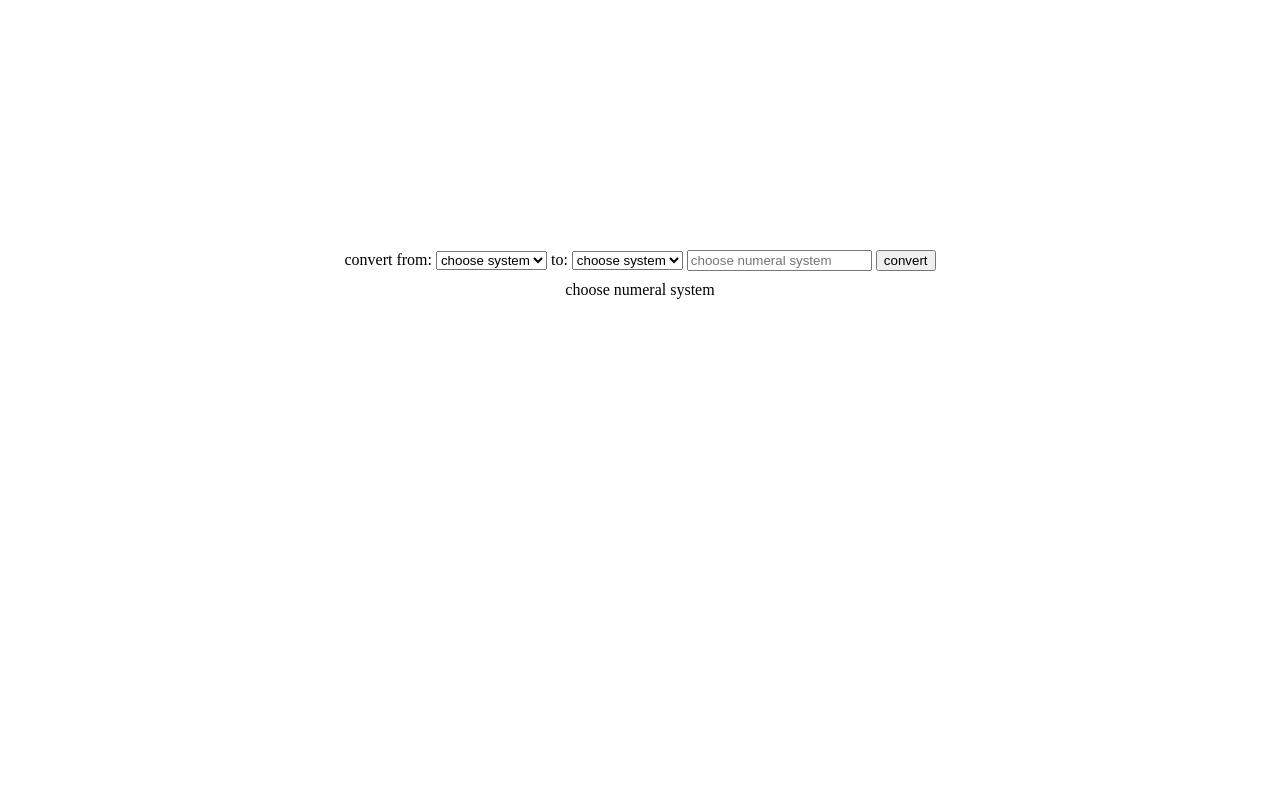
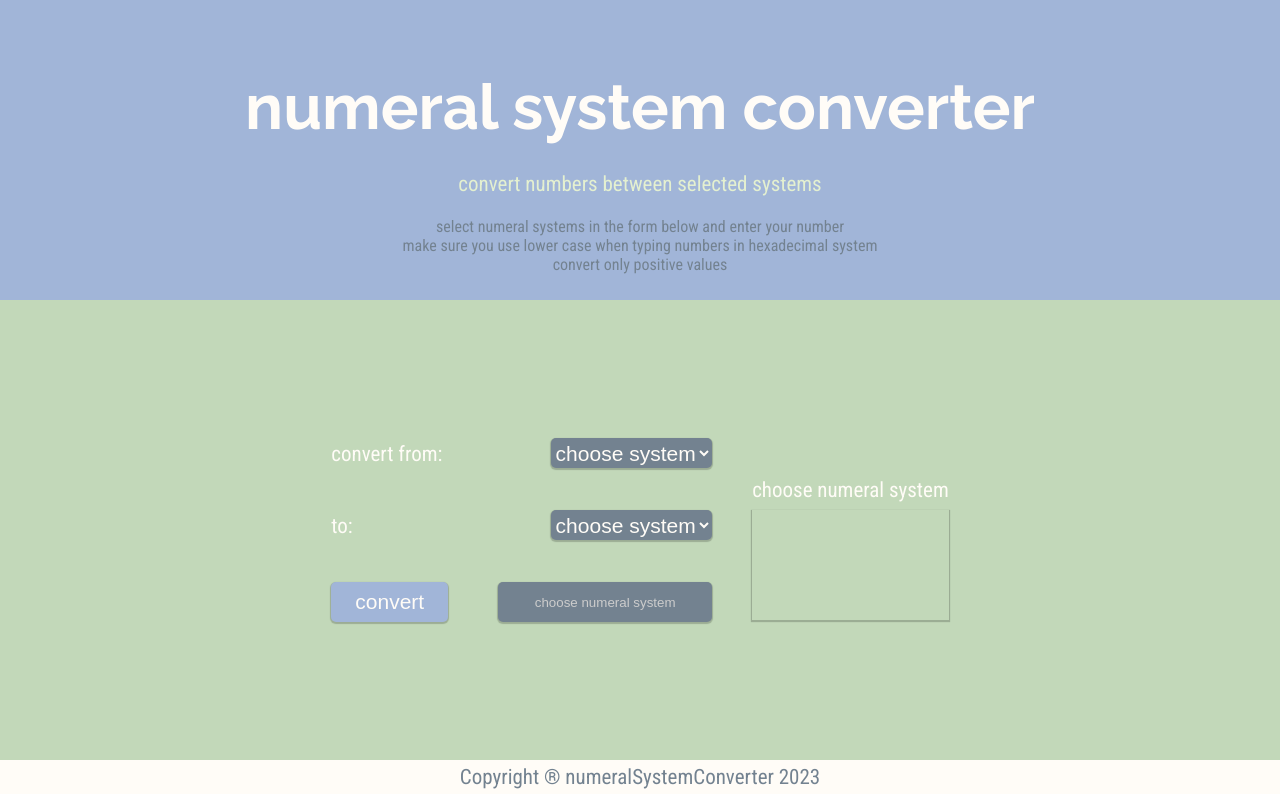
Before and after one commit to stepnicky/numeralSystemConverter, a website: page src/index.html in a window 1280 px wide. Drawn offline with nearby package versions, Linux system fonts and the light colour scheme; files that its build step writes are made by us from their sources.

Commit message:
Apply styling

```diff
--- a/package.json
+++ b/package.json
@@ -9,9 +9,7 @@
         "init:files": "touch README.md src/index.html src/sass/style.scss src/js/script.js",
         "init:gitignore": "curl https://raw.githubusercontent.com/github/gitignore/master/Node.gitignore -o .gitignore",
         "init:gitignore:custom": "echo \"dist\" >> .gitignore",
-        "test": "npm-run-all test:*",
-        "test:html": "html-validate src/*.html",
-        "build": "npm-run-all build:* test",
+        "build": "npm-run-all build:*",
         "build:clean": "rimraf dist && mkdirp dist",
         "build:copy": "copyfiles -a -u 1 -e \"**/sass/**/*\" -e \"**/.gitkeep\" \"src/**/*\" dist",
         "build:sass": "node-sass --output-style compact -o dist/css src/sass",
@@ -33,9 +31,7 @@
         "autoprefixer": "^10.4.13",
         "browser-sync": "^2.27.11",
         "copyfiles": "^2.4.1",
-        "eslint": "^8.31.0",
         "globstar": "^1.0.0",
-        "html-validate": "^7.12.0",
         "mkdirp": "^1.0.4",
         "node-sass": "^8.0.0",
         "npm-run-all": "^4.1.5",
--- a/src/index.html
+++ b/src/index.html
@@ -5,11 +5,29 @@
     <meta http-equiv="X-UA-Compatible" content="IE=edge">
     <meta name="viewport" content="width=device-width, initial-scale=1.0">
     <title>numeral systems converter</title>
+    <link rel="preconnect" href="https://fonts.googleapis.com">
+    <link rel="preconnect" href="https://fonts.gstatic.com" crossorigin>
+    <link href="https://fonts.googleapis.com/css2?family=Raleway:wght@400;500;600;700&family=Roboto+Condensed:wght@400;700&display=swap" rel="stylesheet">
     <link rel="stylesheet" href="css/style.css">
 </head>
 <body>
+    <header>
+        <div class="title">
+            <h1>numeral system converter</h1>
+        </div>
+        <div class="intro">
+            <p>convert numbers between selected systems</p>
+            <div class="introText">
+                select numeral systems in the form below and enter your number<br>
+                make sure you use lower case when typing numbers in hexadecimal system<br>
+                convert only positive values
+            </div>
+        </div>
+    </header>
+    <main>
         <div class='container'>
             <form>
+                <div class="fromForm selectForm">
                     <label>convert from:</label>
                     <select id='from'>
                         <option value="choose">choose system</option>
@@ -19,6 +37,8 @@
                         <option value='qua'>quaternary</option>
                         <option value='bi'>binary</option>
                     </select>
+                </div>
+                <div class="toForm selectForm">
                     <label>to:</label>
                     <select id='to'>
                         <option value="choose">choose system</option>
@@ -28,12 +48,21 @@
                         <option value='qua'>quaternary</option>
                         <option value='bi'>binary</option>
                     </select>
+                </div>
+                <div class="inputBox">
                     <input class="numberInput" type='text' placeholder="choose numeral system">
                     <button type="submit">convert</button>
+                </div>
             </form>
-        <div class='resultTitle'>choose numeral system</div>
-        <div class='result'></div>
+            <div class="resultBox">
+                <div><p class='resultTitle'>choose numeral system</p></div>
+                <div class="resultField"><p class="result"></p></div>
             </div>
+        </div>
+    </main>
+    <footer>
+      <p>Copyright &reg numeralSystemConverter 2023</p>
+    </footer>
       <script src="js/script.js" type="module"></script>
 </body>
 </html>
--- a/src/js/script.js
+++ b/src/js/script.js
@@ -23,7 +23,7 @@ const el = {
 
   const titleMaker = (system) => {
     const title = (system != 'choose system') ?
-    `result in ${system} system` :'choose numeral system';
+    `result in ${system} system: ` :'choose numeral system';
     return title;
   };
 
--- a/src/sass/style.scss
+++ b/src/sass/style.scss
@@ -1,15 +1,181 @@
+*, *::before, *::after {
+  box-sizing: border-box;
+}
+
+body {
+  margin: 0;
+  padding: 0;
+  font-size: 21px;
+  font-family: 'Roboto Condensed', sans-serif;
+  height: 100%;
+}
+
+header {
+  display: flex;
+  min-height: 300px;
+  flex-direction: column;
+  justify-content: space-around;
+  background-color: #A1B5D8;
+  padding-top: 5%;
+  .title {
+    flex: 2;
+    margin: auto;
+    display: flex;
+    h1 {
+      margin: auto;
+      color: #FFFCF7;
+      font-family: 'Raleway', sans-serif;
+      font-size: 300%;
+    }
+  }
+  .intro {
+    flex: 1;
+    margin: 0 auto 20px auto;
+    color: #E4F0D0;
+    p {
+      font-size: 21px;
+      text-align: center;
+    }
+    .introText {
+      text-align: center;
+      font-size: 16px;
+      color: #738290;
+      margin: 0 200px;
+    }
+  }
+}
+
+main {
+  display: flex;
+  background-color: #C2D8B9;
+  color: #FFFCF7;
+  min-height: 460px;
+  margin-bottom: 0;
+}
+
 .container {
-    margin: 250px auto;
+    display: flex;
+    margin: auto;
+    // padding: 100px 50px;
+    // max-width: 1140px;
     text-align: center;
   }
 
-  .result {
-    height: 20px;
-    width: 100px;
+form {
+  display: flex;
+  flex-direction: column;
+  flex: 1;
+  .selectForm{
+    display: flex;
+    margin-bottom: 40px;
+    flex-wrap: nowrap;
+    label {
+      padding: 4px 0;
+      text-align: left;
+      flex: 2;
+    }
+    select {
+      margin-left: 10px;
+      padding: 3px 0;
+      font-size: 21px;;
+      text-align: center;
+      height: 30px;
+      flex: 1;
+      box-shadow: 0 1px 1px 1px rgba(0, 0, 0, 0.2);
+      border-radius: 5px;
+      border: none;
+      background-color: #738290;
+      color: #FFFCF7;
+      transition: all 1s;
+    }
+    select:hover {
+      cursor: pointer;
+      background-color: lighten($color: #738290, $amount: 10%);
+    }
+  }
+  .fromForm {
+    flex: 1;
+  }
+  .toForm {
+    flex: 1;
+  }
+  .inputBox {
+    flex: 1;
+    display: flex;
+    .numberInput {
+      flex: 2;
+      order: 2;
+      text-align: center;
+      margin-left: 40px;
+      height: 40px;
+      width: 250px;
+      border: none;
+      border-radius: 5px;
+      box-shadow: 0 1px 1px 1px rgba(0, 0, 0, 0.2);
+      background-color: #738290;
+      color: #FFFCF7;
+      transition: all 1s;
+    }
+    .numberInput::placeholder{
+      // font-size: 16px;
+      color: darken(#FFF, 20%);
+    }
+    .numberInput:hover {
+      background-color: lighten($color: #738290, $amount: 10%);
+    }
+    button {
+      font-size: 21px;
+      flex: 1;
+      margin-right: 10px;
+      border: none;
+      border-radius: 5px;
+      box-shadow: 0 1px 1px 1px rgba(0, 0, 0, 0.2);
+      background-color: #A1B5D8;
+      color: #FFFCF7;
+      transition: all 1s;
+    }
+    button:hover {
+      background-color: #FFFCF7;
+      color: #A1B5D8;
+    }
+  }
+}
+
+
+.resultBox {
+  display: flex;
+  flex-direction: column;
+  justify-content: space-between;
+  flex: 2;
+  margin-left: 40px;
+  .resultTitle {
+    margin: 40px 0 8px 0;
+  }
+  .resultField {
+    display: flex;
+    flex: 1;
+    height: 50%;
+    width: 100%;
     margin: 0 auto;
-    color: magenta;
+    margin-bottom: 2px;
+    font-size: 25px;
+
+    // background-color: #A1B5D8;
+    box-shadow: 0 1px 1px 1px rgba(0, 0, 0, 0.2);
+    .result {
+      margin: auto;
+      color: #738290;
+    }
   }
-  div {
-    margin: 10px;
-    text-align: center;
+}
+
+footer {
+  display: flex;
+  align-items: center;
+  background-color: #FFFCF7;
+  p {
+    margin: auto;
+    padding: 5px 0 5px 0;
+    color: #738290;
   }
+}
```
Also changed, not shown: dist/css/style.css, dist/index.html, dist/js/script.js, 1 other file. Lines whose indentation alone changed are shown as unchanged.
